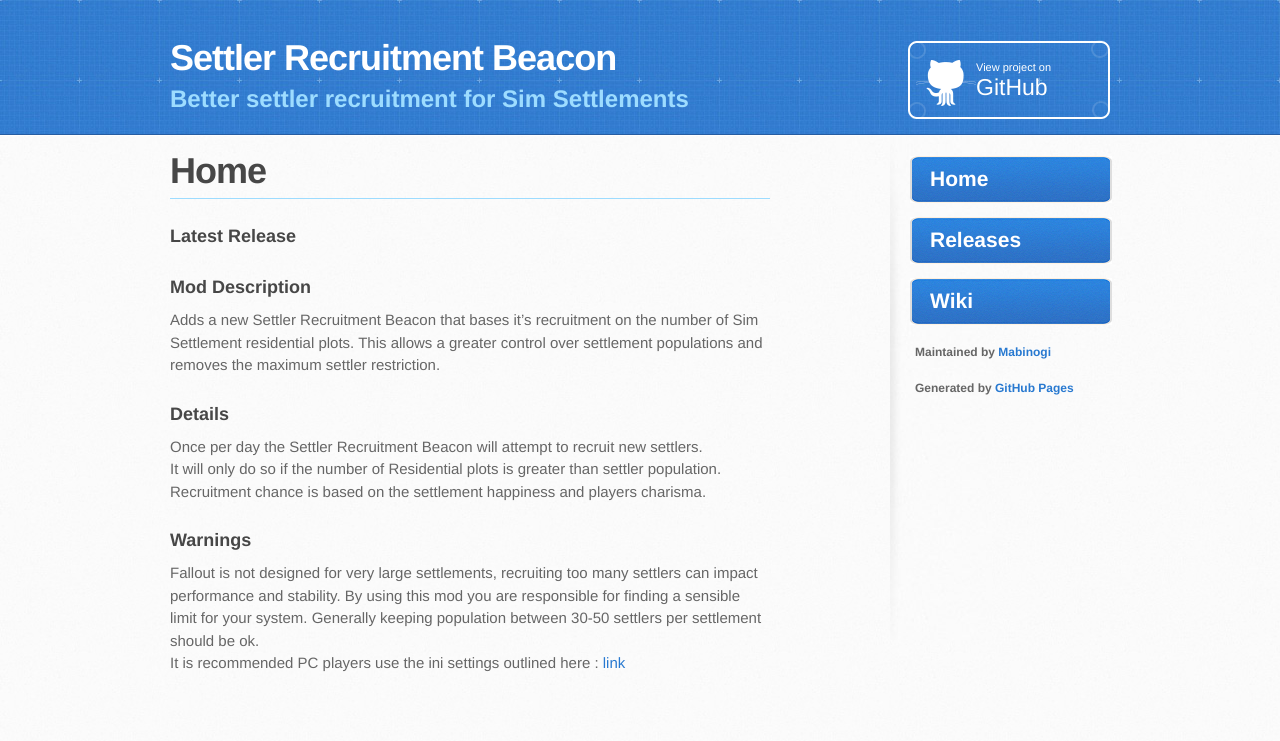
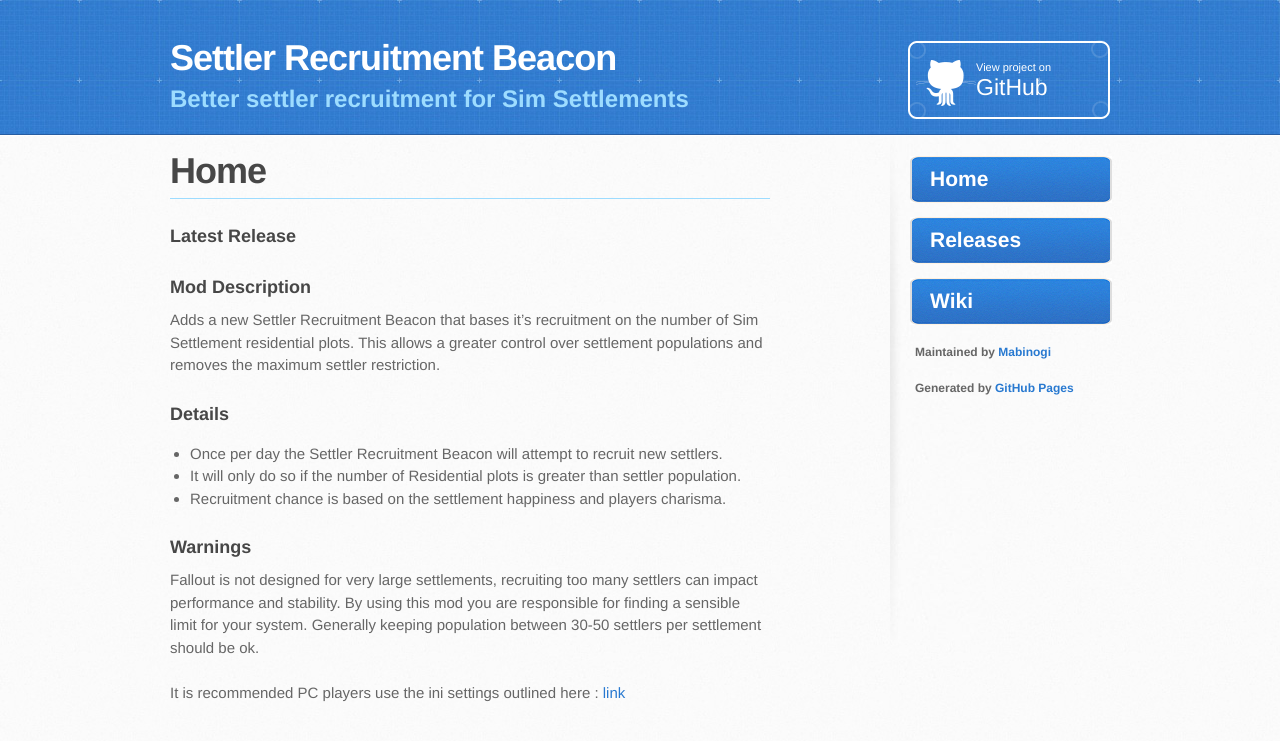
Before and after one commit to TheMabinogi/Settler-Recruitment-Beacon, a Jekyll site: the page built from index.md, in a window 1280 px wide. Shown: the top 741 px of the page. Built offline with Jekyll 4.4.1, drawn with Linux system fonts in a browser that asks for light colours.

Commit message:
Update index.md

```diff
--- a/index.md
+++ b/index.md
@@ -10,10 +10,11 @@ layout: default
 Adds a new Settler Recruitment Beacon that bases it's recruitment on the number of Sim Settlement residential plots.  This allows a greater control over settlement populations and removes the maximum settler restriction.<br>
 
 ### Details
-Once per day the Settler Recruitment Beacon will attempt to recruit new settlers.<br>
-It will only do so if the number of Residential plots is greater than settler population.<br>
-Recruitment chance is based on the settlement happiness and players charisma.<br>
+- Once per day the Settler Recruitment Beacon will attempt to recruit new settlers.<br>
+- It will only do so if the number of Residential plots is greater than settler population.<br>
+- Recruitment chance is based on the settlement happiness and players charisma.<br>
 
 ### Warnings
 Fallout is not designed for very large settlements, recruiting too many settlers can impact performance and stability.  By using this mod you are responsible for finding a sensible limit for your system.  Generally keeping population between 30-50 settlers per settlement should be ok.<br>
+<br>
 It is recommended PC players use the ini settings outlined here : [link](https://simsettlements.com/web/wiki/index.php?title=Performance)
```
